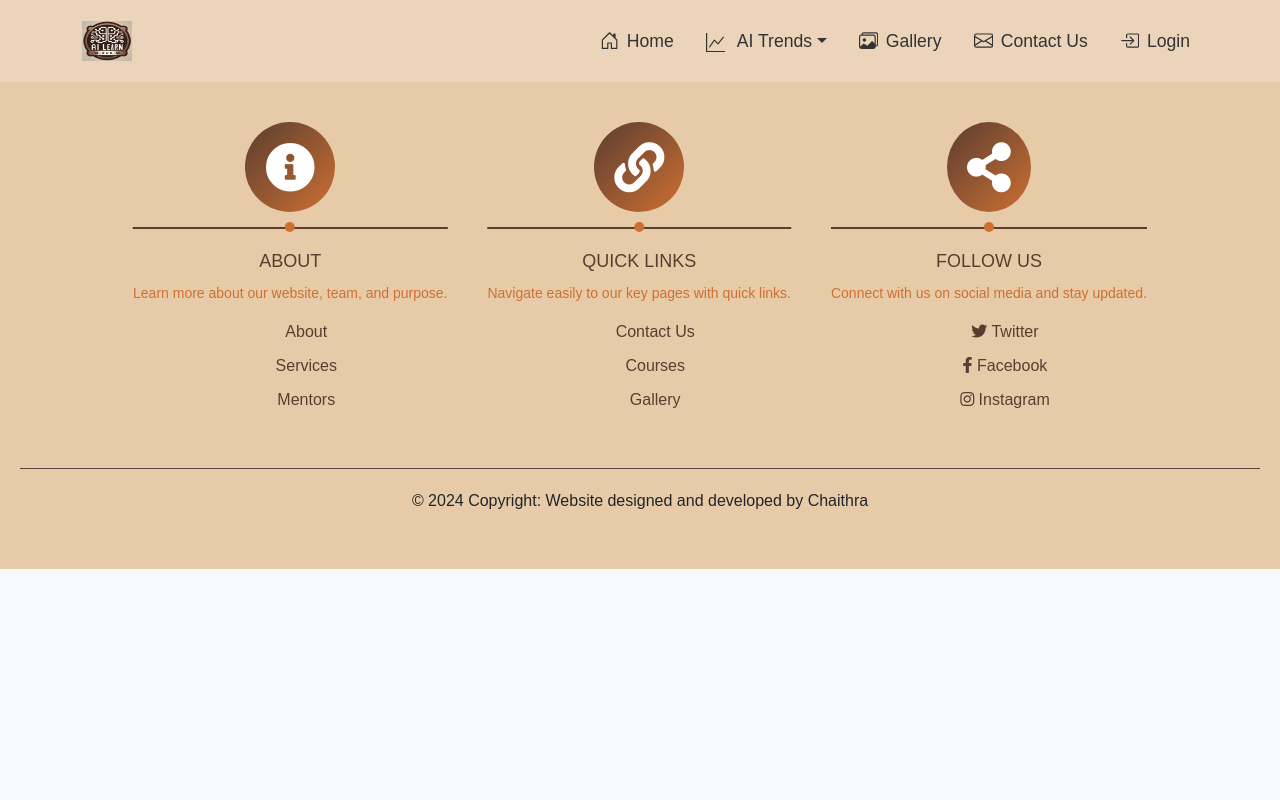
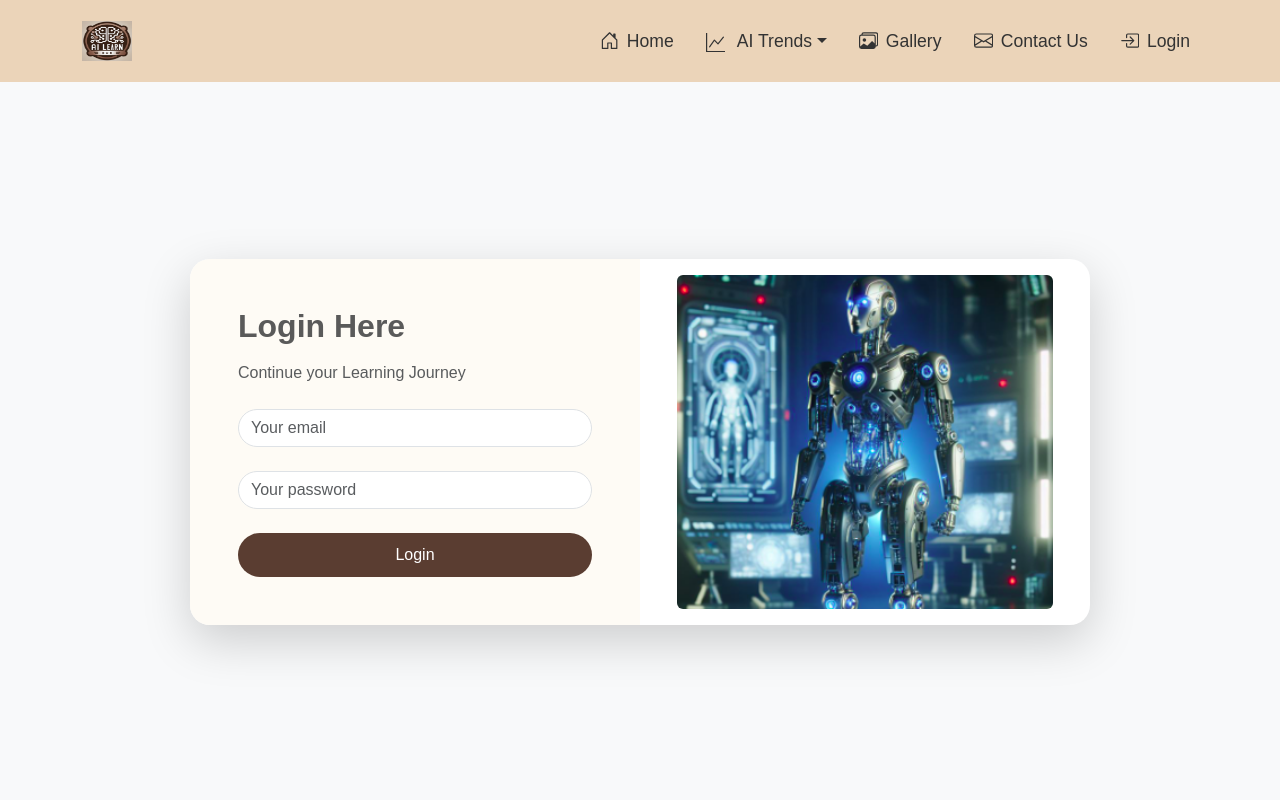
Before and after one commit to Chaithra-R-Rao/AI-Learn-Hub, a React (Create React App) app: page /AI-Learn-Hub/login in a window 1280 px wide. Shown: the top 800 px of the page. Built offline with nearby package versions, Linux system fonts and the light colour scheme.

Commit message:
Build changes

```diff
--- a/src/App.js
+++ b/src/App.js
@@ -16,7 +16,7 @@ import StudentDashboard from './components/StudentDashboard/StudentDashboard';
 
 function App() {
   return (
-    <Router>
+    <Router basename="/AI-Learn-Hub">
       <div>
         <Navbar />
         <Routes>
--- a/src/components/AdminDashboard/AdminDashboard.jsx
+++ b/src/components/AdminDashboard/AdminDashboard.jsx
@@ -90,9 +90,6 @@ const AdminDashboard = () => {
             });
     };
 
-    const studentCount = groupedUsers['student']?.length || 0;
-    const courseCount = courses.length;
-
     return (
         <div className="container mt-4">
             <h2 className="mb-4">Admin Dashboard</h2>
@@ -143,9 +140,9 @@ const AdminDashboard = () => {
                         </div>
                         <div className="col-md-3 mb-3">
                             <select className="form-control" name="role" value={selectedUser.role} onChange={handleInputChange}>
-                                <option value="admin">Admin</option>
-                                <option value="student">Student</option>
-                                <option value="teacher">Teacher</option>
+                                <option value="Admin">Admin</option>
+                                <option value="Student">Student</option>
+                                <option value="Teacher">Teacher</option>
                             </select>
                         </div>
                     </div>
--- a/src/components/Login/Login.jsx
+++ b/src/components/Login/Login.jsx
@@ -23,12 +23,14 @@ const Login = () => {
             if (matchedUser) {
                 localStorage.setItem('user', JSON.stringify(matchedUser));
 
+                const base = '/AI-Learn-Hub';
+
                 if (matchedUser.role === 'Admin') {
-                    window.location.href = '/admin-dashboard';
+                    window.location.href = `${base}/admin-dashboard`;
                 } else if (matchedUser.role === 'Teacher') {
-                    window.location.href = '/faculty-dashboard';
+                    window.location.href = `${base}/faculty-dashboard`;
                 } else if (matchedUser.role === 'Student') {
-                    window.location.href = '/student-dashboard';
+                    window.location.href = `${base}/student-dashboard`;
                 }
 
             } else {
```
Also changed, not shown: package.json (+4 -3 lines).
